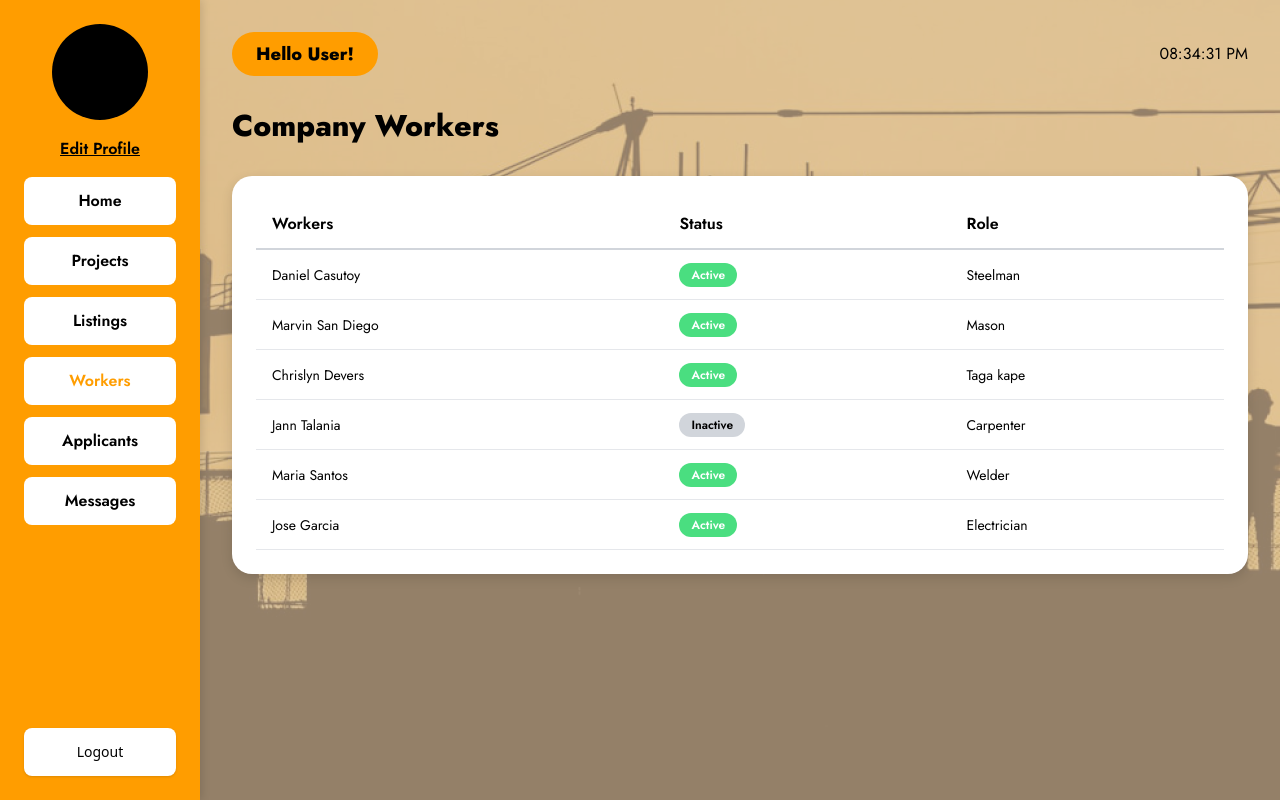
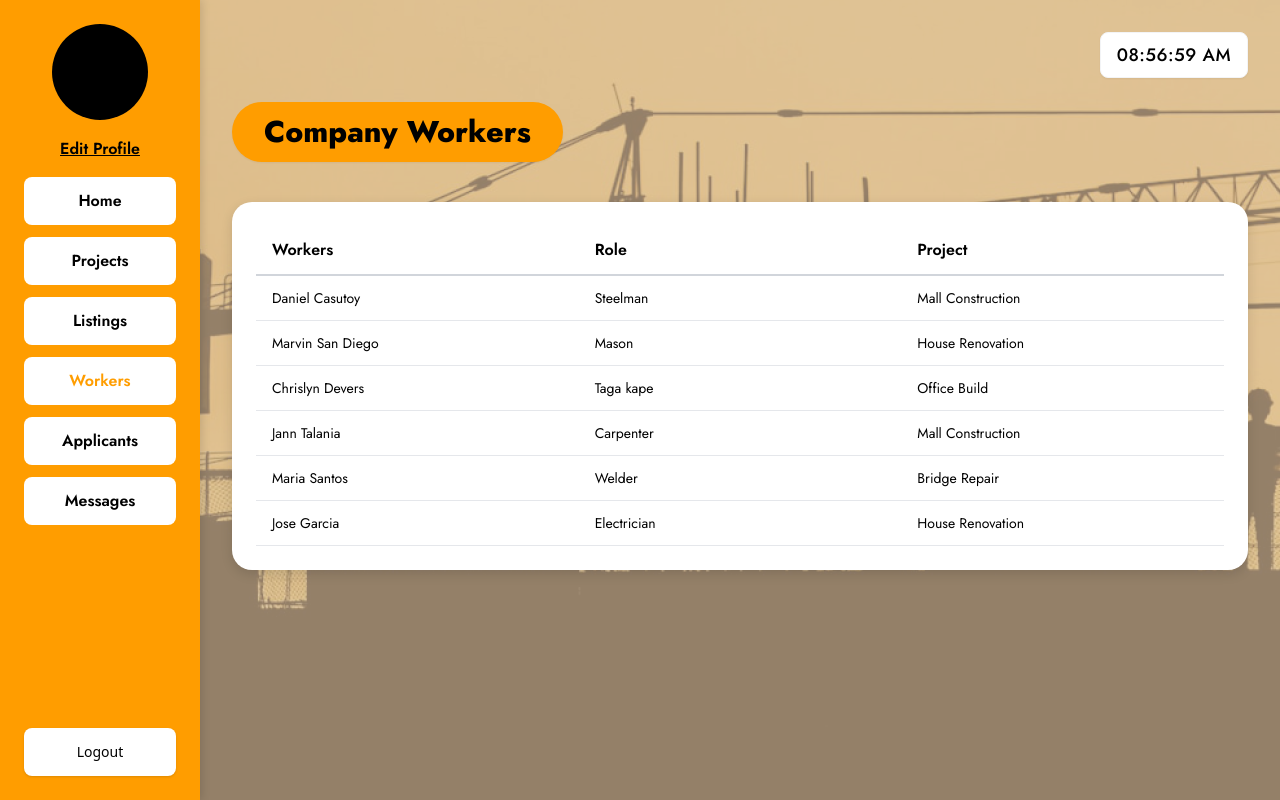
Before and after one commit to danielcanatoy/coconut, a React (Vite) app in the folder frontend/: page /to-hire in a window 1280 px wide. Both pictures are taken after a click on the button "Workers". Built offline with nearby package versions, Linux system fonts and the light colour scheme.

Commit message:
Edited CompanyWorkers

```diff
--- a/frontend/src/screens/ToHirePage/sections/CompanyWorkers.tsx
+++ b/frontend/src/screens/ToHirePage/sections/CompanyWorkers.tsx
@@ -1,53 +1,74 @@
 import { Card, CardContent } from "../../../components/ui/card";
+import { useState, useEffect } from "react";
 
 interface Worker {
   id: number;
   name: string;
-  status: string;
   role: string;
+  project: string;
 }
 
 const currentWorkers: Worker[] = [
-  { id: 1, name: "Daniel Casutoy", status: "Active", role: "Steelman" },
-  { id: 2, name: "Marvin San Diego", status: "Active", role: "Mason" },
-  { id: 3, name: "Chrislyn Devers", status: "Active", role: "Taga kape" },
-  { id: 4, name: "Jann Talania", status: "Inactive", role: "Carpenter" },
-  { id: 5, name: "Maria Santos", status: "Active", role: "Welder" },
-  { id: 6, name: "Jose Garcia", status: "Active", role: "Electrician" },
+  { id: 1, name: "Daniel Casutoy", role: "Steelman", project: "Mall Construction" },
+  { id: 2, name: "Marvin San Diego", role: "Mason", project: "House Renovation" },
+  { id: 3, name: "Chrislyn Devers", role: "Taga kape", project: "Office Build" },
+  { id: 4, name: "Jann Talania", role: "Carpenter", project: "Mall Construction" },
+  { id: 5, name: "Maria Santos", role: "Welder", project: "Bridge Repair" },
+  { id: 6, name: "Jose Garcia", role: "Electrician", project: "House Renovation" },
 ];
 
 export const CompanyWorkers = (): JSX.Element => {
+  const [currentTime, setCurrentTime] = useState<string>("");
+
+  useEffect(() => {
+    const updateTime = () => {
+      const now = new Date();
+      setCurrentTime(
+        now.toLocaleTimeString("en-US", {
+          hour: "2-digit",
+          minute: "2-digit",
+          second: "2-digit",
+          hour12: true,
+        })
+      );
+    };
+    updateTime();
+    const intervalId = setInterval(updateTime, 1000);
+    return () => clearInterval(intervalId);
+  }, []);
+
   return (
-    <div className="space-y-8">
-      <div className="flex items-center justify-between">
-        <div className="bg-[#ff9d00] rounded-full px-6 py-2">
-          <p className="[font-family:'Jost',Helvetica] font-bold text-black text-lg">
-            Hello User!
-          </p>
-        </div>
-        <span className="[font-family:'Jost',Helvetica] font-normal text-black text-base">
-          08:34:31 PM
+    <div className="space-y-6"> {/* Reduced space between elements */}
+
+      {/* HEADER: REAL-TIME CLOCK */}
+      <div className="flex justify-end">
+        <span className="bg-white px-4 py-2 rounded-lg shadow-sm border border-gray-100 [font-family:'Jost',Helvetica] font-medium text-black text-lg tracking-wide">
+          {currentTime}
         </span>
       </div>
 
-      <h2 className="[font-family:'Jost',Helvetica] font-bold text-black text-3xl mb-6">
-        Company Workers
-      </h2>
+      {/* TITLE WITH ORANGE BACKGROUND */}
+      <div>
+        <h2 className="bg-[#ff9d00] inline-block rounded-full px-8 py-3 [font-family:'Jost',Helvetica] font-bold text-black text-3xl mb-4 shadow-sm"> {/* Reduced mb-6 to mb-4 */}
+          Company Workers
+        </h2>
+      </div>
 
+      {/* WORKERS TABLE CARD */}
       <Card className="bg-white border-none rounded-[20px] shadow-[0px_4px_12px_#00000020]">
         <CardContent className="p-6">
           <div className="overflow-x-auto">
             <table className="w-full [font-family:'Jost',Helvetica]">
               <thead>
                 <tr className="border-b-2 border-gray-300">
-                  <th className="text-left py-3 px-4 font-semibold text-black text-base">
+                  <th className="text-left py-3 px-4 font-semibold text-black text-base w-1/3">
                     Workers
                   </th>
-                  <th className="text-left py-3 px-4 font-semibold text-black text-base">
-                    Status
+                  <th className="text-left py-3 px-4 font-semibold text-black text-base w-1/3">
+                    Role
                   </th>
-                  <th className="text-left py-3 px-4 font-semibold text-black text-base">
-                    Role
+                  <th className="text-left py-3 px-4 font-semibold text-black text-base w-1/3">
+                    Project
                   </th>
                 </tr>
               </thead>
@@ -55,24 +76,16 @@ export const CompanyWorkers = (): JSX.Element => {
                 {currentWorkers.map((worker) => (
                   <tr
                     key={worker.id}
-                    className="border-b border-gray-200 hover:bg-gray-50"
+                    className="border-b border-gray-200 hover:bg-gray-50 transition-colors"
                   >
                     <td className="py-3 px-4 font-normal text-black text-sm">
                       {worker.name}
                     </td>
-                    <td className="py-3 px-4">
-                      <span
-                        className={`inline-block px-3 py-1 rounded-full text-xs font-semibold ${
-                          worker.status === "Active"
-                            ? "bg-green-400 text-white"
-                            : "bg-gray-300 text-black"
-                        }`}
-                      >
-                        {worker.status}
-                      </span>
+                    <td className="py-3 px-4 font-normal text-black text-sm">
+                      {worker.role}
                     </td>
                     <td className="py-3 px-4 font-normal text-black text-sm">
-                      {worker.role}
+                      {worker.project}
                     </td>
                   </tr>
                 ))}
```
